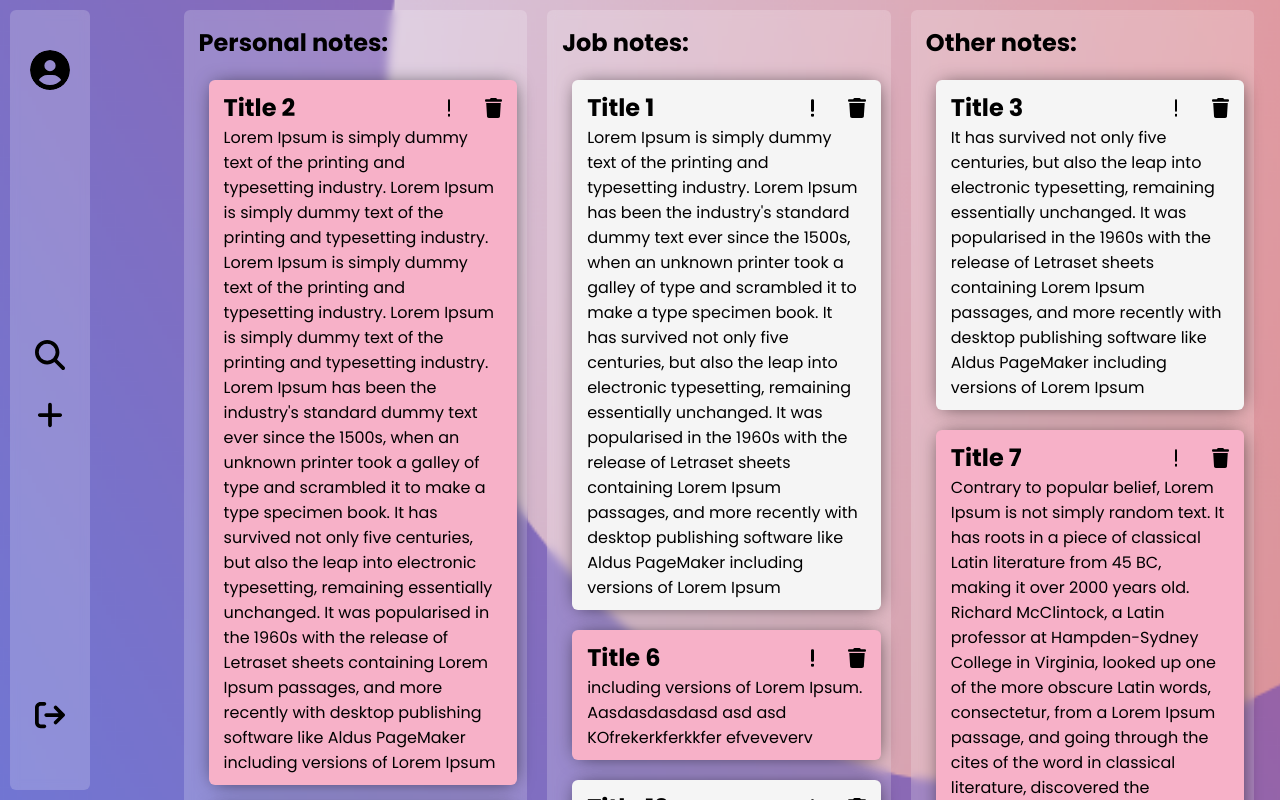
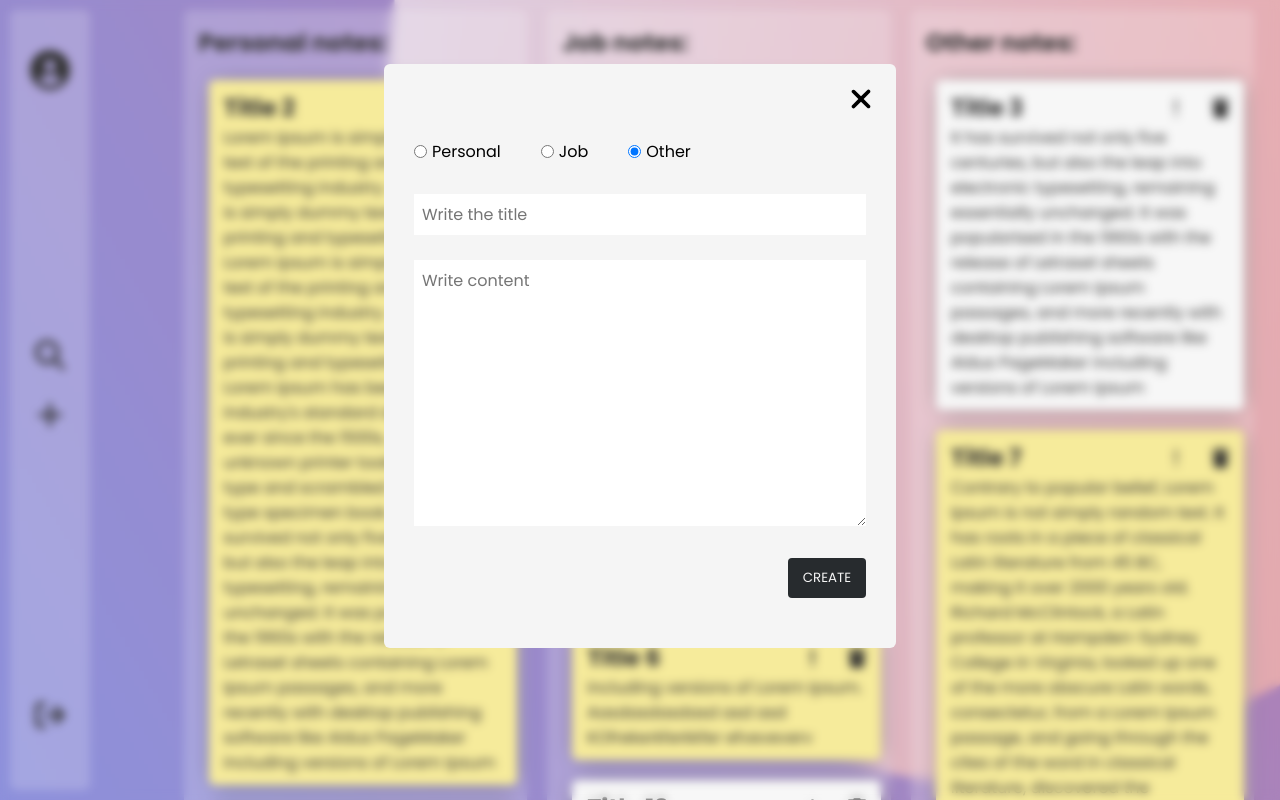
Before and after one commit to PetarDimitrovStoyanov/my-notes-app-frontend, a Vue app: page / in a window 1280 px wide. Both pictures are taken after a click on the item 50 px from the left and 415 px from the top of the page. Shown: the top 800 px of the page. Built offline with nearby package versions, Linux system fonts and the light colour scheme; the HTML template or start-up script is replaced by a standard one.

Commit message:
created modal for creating of note

```diff
--- a/package.json
+++ b/package.json
@@ -9,6 +9,7 @@
   },
   "dependencies": {
     "core-js": "^3.8.3",
+    "mitt": "^3.0.0",
     "sass": "^1.62.0",
     "sass-loader": "^13.2.2",
     "vue": "^3.2.13",
--- a/src/App.vue
+++ b/src/App.vue
@@ -1,16 +1,19 @@
 <template style="position: relative">
   <SideMenu v-if="$route.name !== 'login' && $route.name !== 'not-found'"/>
   <router-view />
+  <Modal />
 </template>
 
 <script>
 
 import SideMenu from "@/components/SideMenu";
+import Modal from "@/components/Modal";
 
 export default {
   name: 'App',
   components: {
-    SideMenu
+    SideMenu,
+    Modal
   }
 }
 </script>
--- a/src/assets/styles/components/Card.scss
+++ b/src/assets/styles/components/Card.scss
@@ -84,5 +84,5 @@
 }
 
 .important {
-  background: #F7B1C8;
+  background: #F4E682;
 }
--- /dev/null
+++ b/src/assets/styles/components/Modal.scss
@@ -0,0 +1,131 @@
+@import "../variable";
+
+.modal-container {
+  position: fixed;
+  z-index: 1000;
+  width: 100%;
+  height: 100%;
+  top: 0;
+  left: 0;
+  padding: 5% 30%;
+  background: rgba(255, 255, 255, 0.2);
+  backdrop-filter: blur(5px);
+  pointer-events: none;
+
+  @media (max-width: $mobile) {
+    padding: 5% 5%;
+  }
+
+  .modal-wrapper {
+    min-width: fit-content;
+    min-height: 400px;
+    background: $white;
+    padding: 50px 30px;
+    display: flex;
+    flex-direction: column;
+    justify-content: space-between;
+    align-items: center;
+    border-radius: 6px;
+    pointer-events: auto;
+    position: relative;
+
+    @media (max-width: $mobile) {
+      padding: 30px 15px;
+    }
+
+    @media (max-width: 300px) {
+      //margin-right: 50px;
+    }
+
+    .close {
+      position: absolute;
+      width: 40px;
+      height: 40px;
+      padding: 5px;
+      cursor: pointer;
+      top: 15px;
+      right: 15px;
+    }
+
+    .form-create {
+      width: 100%;
+      height: 100%;
+      display: flex;
+      flex-direction: column;
+      justify-content: space-between;
+      gap: 25px;
+
+      .select-wrapper {
+        display: flex;
+        flex-direction: row;
+        justify-content: start;
+        align-items: center;
+        gap: 40px;
+        width: 100%;
+        margin-top: 20px;
+        flex-wrap: wrap;
+
+        @media (max-width: $mobile) {
+          gap: 30px;
+        }
+
+        span {
+          display: flex;
+          flex-direction: row;
+          gap: 5px;
+          flex-wrap: nowrap;
+          padding-top: 5px;
+          padding-bottom: 5px;
+          cursor: pointer;
+
+          label {
+            cursor: pointer;
+            font-size: 16px;
+          }
+
+          input {
+            cursor: pointer;
+          }
+        }
+      }
+
+      .content-wrapper {
+        width: 100%;
+        position: relative;
+
+        .text-space {
+          width: 100%;
+          padding: 8px;
+          font-size: 16px;
+          border: none;
+        }
+
+        .text-space:focus {
+          border: none;
+          outline: none;
+        }
+
+        .text-space::placeholder {
+          font-size: 16px;
+        }
+
+        .error {
+          color: red;
+          font-size: 14px;
+        }
+      }
+
+      .create-button {
+        width: fit-content;
+        padding: 10px 15px;
+        cursor: pointer;
+        align-self: end;
+        text-transform: uppercase;
+        border-radius: 4px;
+        border: none;
+        color: $white;
+        background: #272B2E;
+      }
+    }
+  }
+}
--- a/src/assets/styles/main.scss
+++ b/src/assets/styles/main.scss
@@ -5,3 +5,4 @@
 @import "./components/SideMenu";
 @import "./components/Card";
 @import "./components/Search";
+@import "./components/Modal";
--- a/src/assets/styles/pages/DashboardPage.scss
+++ b/src/assets/styles/pages/DashboardPage.scss
@@ -25,6 +25,10 @@
     max-width: 2500px;
   }
 
+  @media (max-width: 280px) {
+    margin-left: 0;
+  }
+
   .notes-wrapper {
     width: fit-content;
     display: flex;
@@ -38,6 +42,12 @@
     border-radius: 6px;
     margin-top: 10px;
     margin-bottom: 10px;
+
+    h2 {
+      @media (max-width: 280px) {
+        text-align: center;
+      }
+    }
 
     span {
       display: flex;
--- /dev/null
+++ b/src/components/Modal.vue
@@ -0,0 +1,124 @@
+<template>
+  <section class="modal-container" v-if="showModal">
+    <div class="modal-wrapper">
+      <img class="close" @click="toggleModal" :src="require('../assets/icons/x.svg')" alt="x">
+      <form class="form-create">
+        <div class="select-wrapper">
+          <span>
+            <input
+                type="radio"
+                id="personal"
+                name="category"
+                value="personal"
+                @change="selectCategory($event)"
+            >
+            <label for="personal">Personal</label>
+          </span>
+          <span>
+            <input
+                type="radio"
+                id="job"
+                name="category"
+                value="job"
+                @change="selectCategory($event)"
+            >
+            <label for="job">Job</label>
+          </span>
+          <span>
+            <input
+                type="radio"
+                id="other"
+                name="category"
+                value="other"
+                @change="selectCategory($event)"
+                checked
+            >
+            <label for="other">Other</label>
+          </span>
+        </div>
+        <div class="content-wrapper">
+          <input
+              class="create-title text-space"
+              type="text"
+              name="title"
+              placeholder="Write the title"
+              v-model="title"
+          >
+          <p class="error" v-if="errors.title">This field can't be empty</p>
+        </div>
+        <div class="content-wrapper">
+          <textarea
+              class="text-space"
+              name="text"
+              id="text"
+              cols="30"
+              rows="10"
+              placeholder="Write content"
+              v-model="text"
+          ></textarea>
+          <p class="error" v-if="errors.text">This field can't be empty</p>
+        </div>
+
+        <input class="create-button" type="submit" value="create" @click="submit($event)">
+      </form>
+    </div>
+  </section>
+</template>
+
+<script>
+import {EventBus} from '@/event-bus/event-bus';
+
+export default {
+  name: "Modal",
+  data() {
+    return {
+      showModal: false,
+      title: '',
+      text: '',
+      category: {},
+      errors: {
+        title: false,
+        text: false
+      },
+      categories: [
+        {
+          id: 1,
+          name: 'personal'
+        },
+        {
+          id: 2,
+          name: 'job'
+        },
+        {
+          id: 3,
+          name: 'other'
+        }
+      ]
+    }
+  },
+  created() {
+    EventBus.on('toggleModal', this.toggleModal);
+  },
+  methods: {
+    selectCategory(event) {
+      this.category = this.categories.find(category => category.name === event.target.value);
+    },
+    submit(event) {
+      event.preventDefault();
+      this.verifyFields();
+      if (!this.errors.text && !this.errors.title) {
+        console.log(this.title)
+        console.log(this.text)
+        console.log(this.category)
+      }
+    },
+    toggleModal() {
+      this.showModal = !this.showModal;
+    },
+    verifyFields() {
+      this.errors.text = this.text.trim() === '';
+      this.errors.title = this.title.trim() === '';
+    }
+  }
+}
+</script>
--- a/src/components/SideMenu.vue
+++ b/src/components/SideMenu.vue
@@ -12,7 +12,7 @@
         <img class="item-image" :src="require('@/assets/icons/side-menu/search.svg')" alt="search">
         <p class="paragraph">Search</p>
       </li>
-      <li class="list-item">
+      <li class="list-item" @click="openModal">
         <img class="item-image" :src="require('@/assets/icons/side-menu/plus.svg')" alt="reports">
         <p class="paragraph">Create</p>
       </li>
@@ -28,11 +28,17 @@
 </template>
 
 <script>
+import {EventBus} from "@/event-bus/event-bus";
+
 export default {
   name: "SideMenu",
   data() {
     return {}
   },
-  methods: {}
+  methods: {
+    openModal() {
+      EventBus.emit('toggleModal');
+    }
+  }
 }
 </script>
--- /dev/null
+++ b/src/event-bus/event-bus.js
@@ -0,0 +1,9 @@
+import mitt from 'mitt';
+
+const emitter = mitt();
+
+export const EventBus = {
+    emit: emitter.emit,
+    on: emitter.on,
+    off: emitter.off,
+};
```
Also changed, not shown: src/assets/icons/x.svg (added), 1 other file (tests, documents, lock files or other folders).
